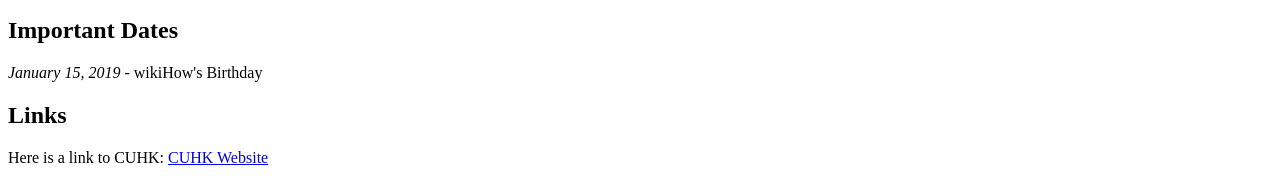
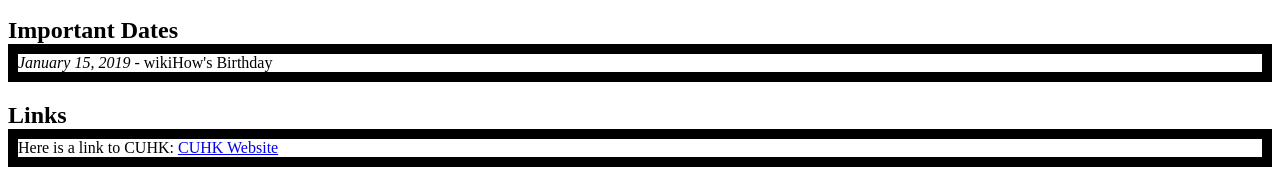
Before and after one commit to yoyostrawberry/Workshop_Oct06, a plain HTML site: page abc.html in a window 1280 px wide. Shown: the part 131-311 px from the top of the page. Drawn offline with Linux system fonts and the light colour scheme; grey boxes are pictures that could not be loaded.

Commit message:
style change

```diff
--- a/abc.html
+++ b/abc.html
@@ -3,7 +3,16 @@
 
 <head>
 <title>YoyoLau</title>
-</head>
+<meta charset="UTF-8">
+<style>
+p {
+    border-width: 10px;
+    border-color: black;
+    border-style: solid;
+    margin-top: -20px;
+  }
+  </style>
+  </head>
 
 <body>
 
```
